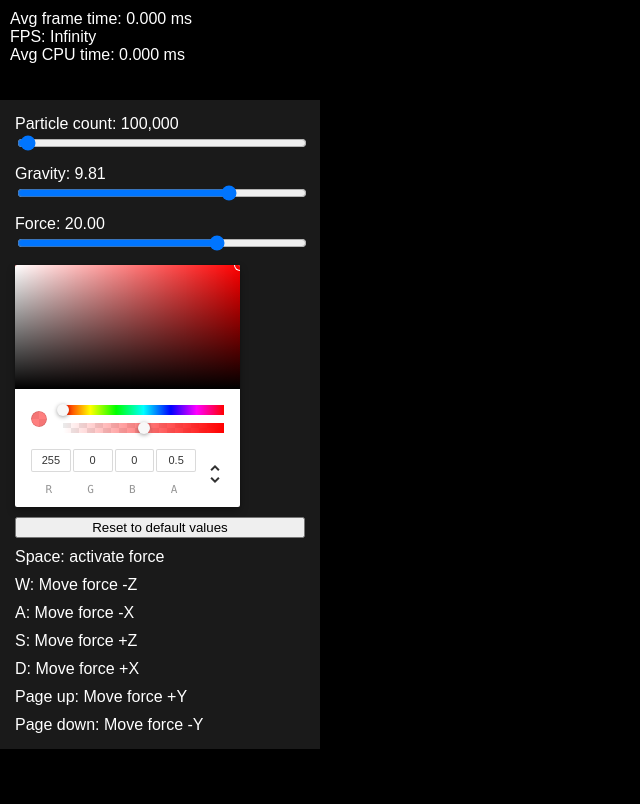
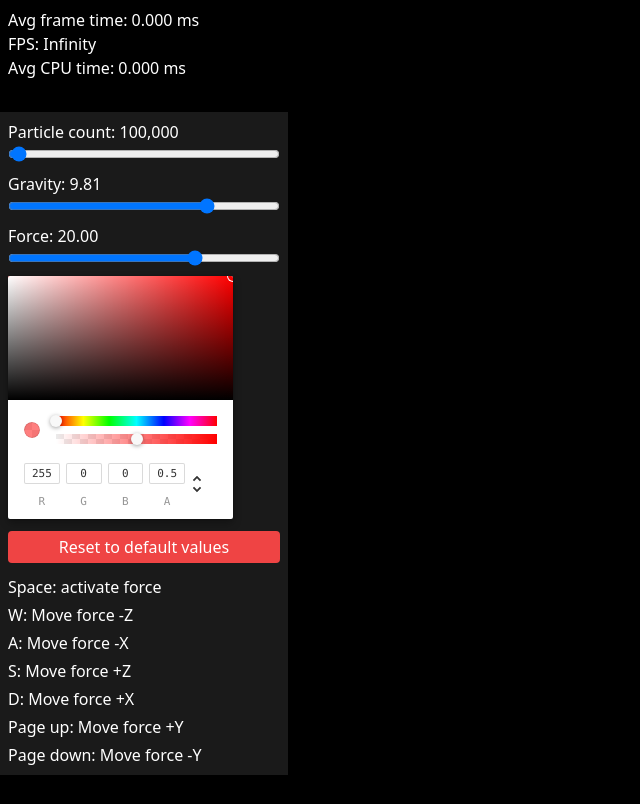
Before and after one commit to hsimpson/webgpu-particles, a React (Vite) app: page / in a window 1280 px wide. Shown: the whole page, without its empty margins (0-640 px from the left). Built offline with nearby package versions, Linux system fonts and the light colour scheme.

Commit message:
feat: move to tailwind.css

```diff
--- /dev/null
+++ b/postcss.config.js
@@ -0,0 +1,6 @@
+module.exports = {
+  plugins: {
+    tailwindcss: {},
+    // other plugins can go here, such as autoprefixer
+  },
+};
--- a/snowpack.config.js
+++ b/snowpack.config.js
@@ -7,7 +7,7 @@ module.exports = {
     src: { url: '/' },
     // public: { url: '/', static: true, resolve: false },
   },
-  // plugins: ['@snowpack/plugin-typescript'],
+  plugins: ['@snowpack/plugin-typescript', '@snowpack/plugin-postcss'],
   packageOptions: {
     /* ... */
   },
--- a/src/components/ErrorMessage.tsx
+++ b/src/components/ErrorMessage.tsx
@@ -2,17 +2,19 @@ import React from 'react';
 
 const ErrorMessage = (): React.ReactElement => {
   return (
-    <div className="error">
+    <div className="text-red-600 text-xl font-bold p-5">
       Your browser does not support WebGPU yet{' '}
-      <a href="https://github.com/gpuweb/gpuweb/wiki/Implementation-Status">(Implementation Status)</a>
+      <a className="underline" href="https://github.com/gpuweb/gpuweb/wiki/Implementation-Status">
+        (Implementation Status)
+      </a>
       <br />
       If you want to try this out:
-      <ul>
+      <ul className="list-disc list-inside">
         <li>In Chrome enable a flag: chrome://flags/#enable-unsafe-webgpu</li>
       </ul>
       <br />
       Additional information:
-      <ul>
+      <ul className="list-disc list-inside">
         <li>
           <a href="https://github.com/gpuweb/gpuweb">Github repo</a>
         </li>
--- a/src/components/Gui.tsx
+++ b/src/components/Gui.tsx
@@ -27,7 +27,7 @@ const Gui = (): React.ReactElement => {
   };
 
   return (
-    <div className="gui">
+    <div className="absolute left-0 top-28 w-72 p-2 bg-white bg-opacity-10 flex flex-col gap-1">
       <Slider
         min={1}
         max={10_100_000}
@@ -59,7 +59,9 @@ const Gui = (): React.ReactElement => {
         labelText={`Force: ${computePropertiesState.force.toFixed(2)}`}
       />
       <ChromePicker color={computePropertiesState.color} onChange={onColorChange} />
-      <button onClick={onReset}>Reset to default values</button>
+      <button className="my-2 rounded bg-red-500 hover:bg-red-700 py-1 px-4 text-white" onClick={onReset}>
+        Reset to default values
+      </button>
       <div className="descriptionItem">
         <span>Space: activate force</span>
       </div>
--- a/src/components/Renderer.tsx
+++ b/src/components/Renderer.tsx
@@ -61,7 +61,7 @@ const Renderer = (): React.ReactElement => {
 
   return (
     <React.Fragment>
-      <canvas className="webgpu_canvas" ref={canvasEl} tabIndex={1} />
+      <canvas className="w-full h-full" ref={canvasEl} tabIndex={1} />
       <Stats frameTime={frameStats.frameTime} cpuTime={frameStats.cpuTime} />
       <Gui />
     </React.Fragment>
--- a/src/components/Slider.tsx
+++ b/src/components/Slider.tsx
@@ -19,6 +19,7 @@ const Slider = (props: SliderProps): React.ReactElement => {
         {props.labelText || ''}
         <br />
         <input
+          className="w-full"
           type="range"
           min={props.min}
           max={props.max}
--- a/src/components/Stats.tsx
+++ b/src/components/Stats.tsx
@@ -7,7 +7,7 @@ export interface StatsProps {
 
 const Stats = (props: StatsProps): React.ReactElement => {
   return (
-    <div className="stats">
+    <div className="absolute left-0 top-0 p-2">
       {`Avg frame time: ${props.frameTime.toFixed(3)} ms`}
       <br />
       {`FPS: ${(1000 / props.frameTime).toFixed(2)}`}
--- a/src/index.html
+++ b/src/index.html
@@ -5,8 +5,8 @@
     <meta name="viewport" content="width=device-width, initial-scale=1.0" />
     <title>WebGPU Particles</title>
   </head>
-  <body>
-    <div id="root"></div>
+  <body class="bg-black m-0 h-screen font-sans text-white">
+    <div id="root" class="w-full h-full"></div>
     <script type="module" src="index.js"></script>
   </body>
 </html>
--- a/src/particlerenderer.ts
+++ b/src/particlerenderer.ts
@@ -1,6 +1,5 @@
 import WebGPURenderer from './webgpurenderer';
 import Camera from './camera';
-import ResizeObserver from 'resize-observer-polyfill';
 //import { TriangleGeometry } from './trianglegeometry';
 import { BoxGeometry, BoxDimensions } from './boxgeometry';
 import { CrossHairGeometry } from './crosshairgeometry';
--- a/src/style.css
+++ b/src/style.css
@@ -1,70 +1,12 @@
-html,
-body {
-  margin: 0;
-  padding: 0;
-  vertical-align: baseline;
-  background: #000000;
-  color: #ffffff;
-  width: 100%;
-  height: 100%;
-  display: flex;
-  align-items: center;
-  justify-content: center;
-  font-family: Arial, Helvetica, sans-serif;
+@tailwind base;
+
+@tailwind components;
+
+@tailwind utilities;
+
+/* Custom css */
+@layer base {
+  a {
+    @apply underline text-blue-600 hover:text-blue-800 visited:text-purple-600;
+  }
 }
-
-#root {
-  width: 100%;
-  height: 100%;
-}
-
-.webgpu_canvas {
-  width: 100%;
-  height: 100%;
-  /*display: none;*/
-}
-
-.error {
-  color: #ff0000;
-  font-size: 22px;
-  font-weight: bold;
-  padding: 20px;
-}
-
-.stats {
-  position: absolute;
-  left: 0;
-  top: 0;
-  padding: 10px;
-}
-
-.gui {
-  position: absolute;
-  left: 0;
-  top: 100px;
-  width: 300px;
-  display: flex;
-  flex-direction: column;
-  padding: 10px;
-  background-color: rgba(255, 255, 255, 0.1);
-}
-
-.gui > .chrome-picker {
-  margin: 5px;
-}
-
-.gui > button {
-  margin: 5px;
-}
-
-.slider {
-  padding: 5px;
-}
-
-.slider input {
-  width: 100%;
-}
-
-.gui > .descriptionItem {
-  padding: 5px;
-}
--- /dev/null
+++ b/tailwind.config.js
@@ -0,0 +1,13 @@
+module.exports = {
+  purge: ['./src/**/*.tsx'],
+  darkMode: false, // or 'media' or 'class'
+  theme: {
+    extend: {},
+  },
+  variants: {
+    extend: {
+      textColor: ['visited'],
+    },
+  },
+  plugins: [],
+};
```
Also changed, not shown: package.json (+10 -7 lines), 2 other files (tests, documents, lock files or other folders).
